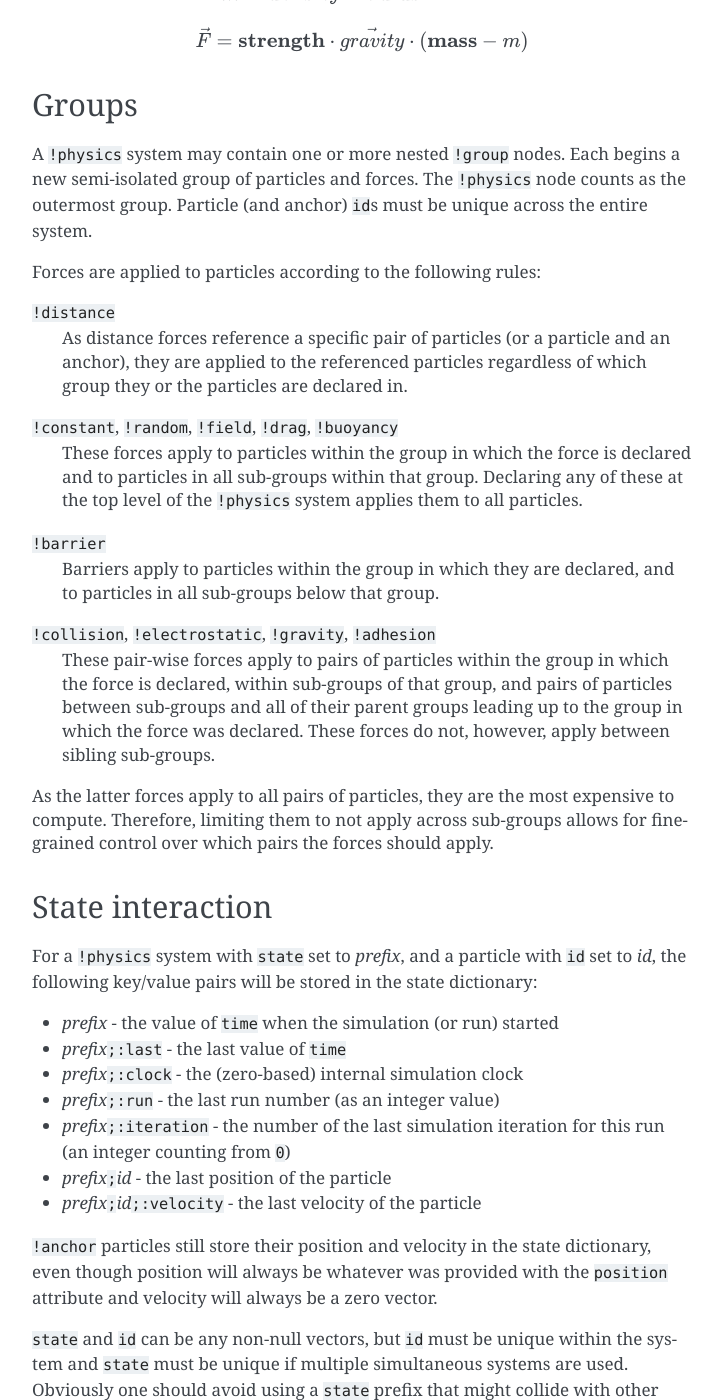
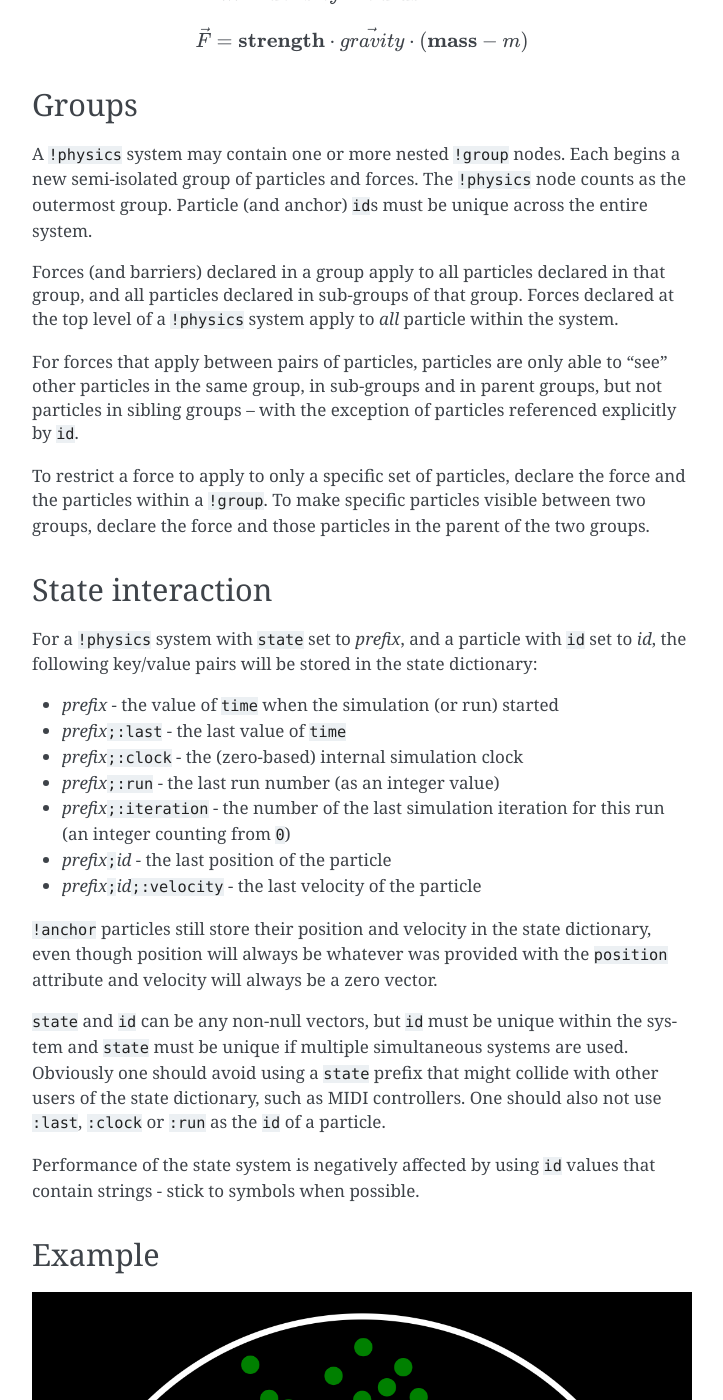
Before and after one commit to jonathanhogg/flitter, a Sphinx documentation site: the page built from docs/physics.md, in a window 1280 px wide and 1400 px high, scrolled down 10060 px. Shown: the whole window, without its empty margins (388-1111 px from the left). Built offline with Sphinx 7.4.7, drawn with Linux system fonts in a browser that asks for light colours.

Commit message:
Fix to how groups ands matrix forces work
Fix matrix forces to only apply to particles at or below the force in
the group hierarchy. Update docs. Some code simplification alongside
this.

```diff
--- a/docs/physics.md
+++ b/docs/physics.md
@@ -486,32 +486,20 @@ a new semi-isolated group of particles and forces. The `!physics` node counts
 as the outermost group. Particle (and anchor) `id`s must be unique across the
 entire system.
 
-Forces are applied to particles according to the following rules:
+Forces (and barriers) declared in a group apply to all particles declared in
+that group, and all particles declared in sub-groups of that group. Forces
+declared at the top level of a `!physics` system apply to *all* particle
+within the system.
 
-`!distance`
-: As distance forces reference a specific pair of particles (or a particle and
-an anchor), they are applied to the referenced particles regardless of which
-group they or the particles are declared in.
+For forces that apply between pairs of particles, particles are only able to
+"see" other particles in the same group, in sub-groups and in parent groups,
+but not particles in sibling groups – with the exception of particles
+referenced explicitly by `id`.
 
-`!constant`, `!random`, `!field`, `!drag`, `!buoyancy`
-: These forces apply to particles within the group in which the force is
-declared and to particles in all sub-groups within that group. Declaring any of
-these at the top level of the `!physics` system applies them to all particles.
-
-`!barrier`
-: Barriers apply to particles within the group in which they are declared,
-and to particles in all sub-groups below that group.
-
-`!collision`, `!electrostatic`, `!gravity`, `!adhesion`
-: These pair-wise forces apply to pairs of particles within the group in which
-the force is declared, within sub-groups of that group, and pairs of particles
-between sub-groups and all of their parent groups leading up to the group in
-which the force was declared. These forces do not, however, apply between
-sibling sub-groups.
-
-As the latter forces apply to all pairs of particles, they are the most
-expensive to compute. Therefore, limiting them to not apply across sub-groups
-allows for fine-grained control over which pairs the forces should apply.
+To restrict a force to apply to only a specific set of particles, declare the
+force and the particles within a `!group`. To make specific particles visible
+between two groups, declare the force and those particles in the parent of the
+two groups.
 
 ## State interaction
 
```
Also changed, not shown: 1 other file.
